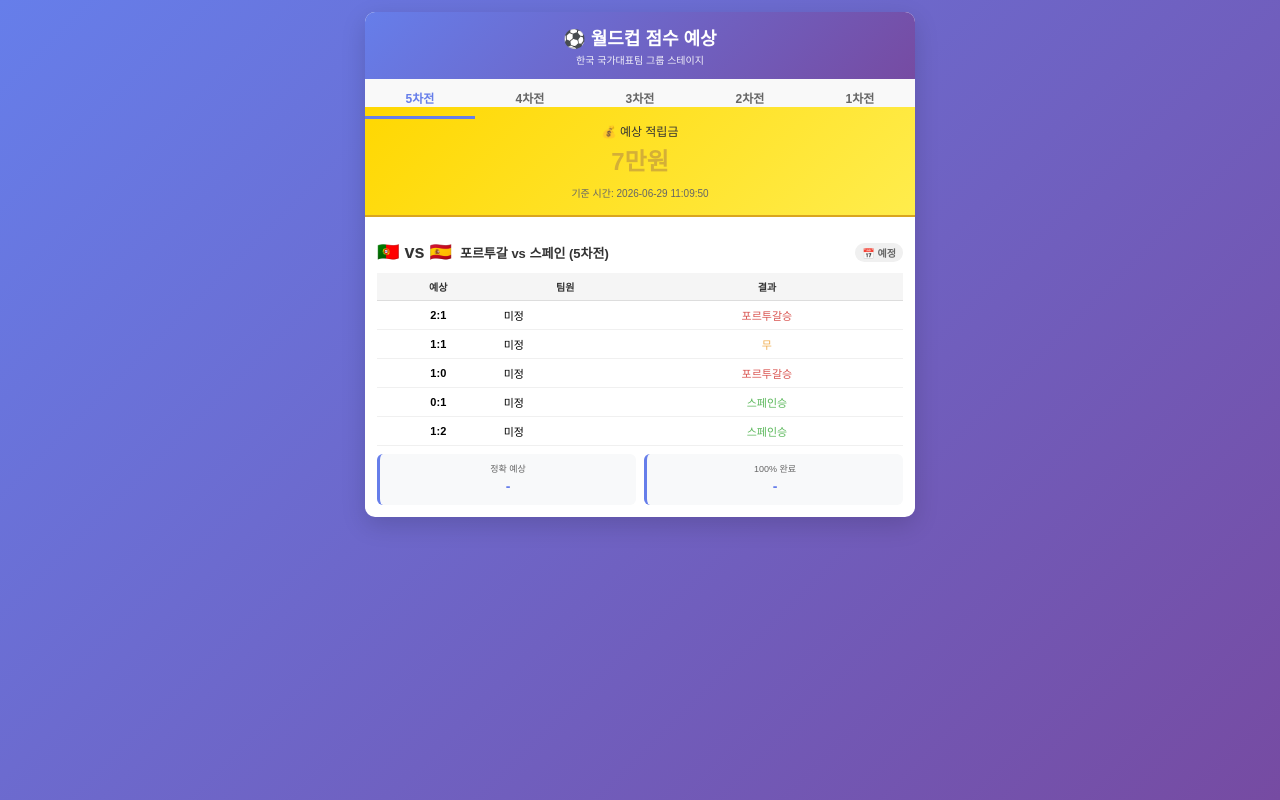
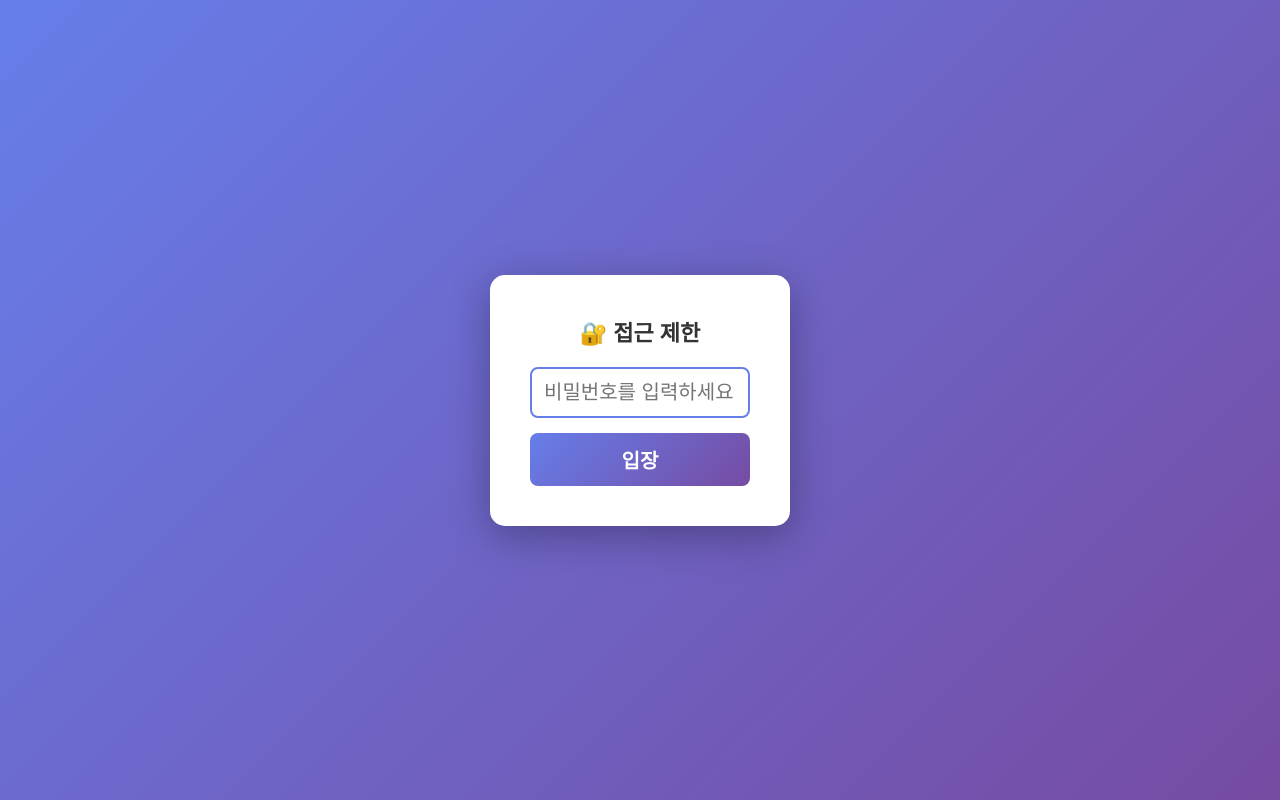
Before and after one commit to ihavnoth/worldcup-prediction, a plain HTML site: page index.html in a window 1280 px wide. Drawn offline with Linux system fonts and the light colour scheme.

Commit message:
font size up

```diff
--- a/index.html
+++ b/index.html
@@ -6,6 +6,81 @@
     <title>축구 점수 예상 대시보드</title>
     <style>
         * { margin: 0; padding: 0; box-sizing: border-box; }
+
+        /* 비밀번호 입력 화면 */
+        .password-screen {
+            position: fixed;
+            top: 0;
+            left: 0;
+            width: 100%;
+            height: 100%;
+            background: linear-gradient(135deg, #667eea 0%, #764ba2 100%);
+            display: flex;
+            justify-content: center;
+            align-items: center;
+            z-index: 1000;
+        }
+        .password-screen.hidden {
+            display: none;
+        }
+        .password-box {
+            background: white;
+            padding: 40px;
+            border-radius: 15px;
+            box-shadow: 0 10px 40px rgba(0,0,0,0.3);
+            text-align: center;
+            max-width: 300px;
+            width: 90%;
+        }
+        .password-box h2 {
+            font-family: 'Malgun Gothic', '맑은고딕', sans-serif;
+            color: #333;
+            margin-bottom: 20px;
+            font-size: 22px;
+        }
+        .password-box input {
+            width: 100%;
+            padding: 12px;
+            border: 2px solid #ddd;
+            border-radius: 8px;
+            font-size: 20px;
+            margin-bottom: 15px;
+            font-family: 'Malgun Gothic', '맑은고딕', sans-serif;
+            transition: border-color 0.3s;
+        }
+        .password-box input:focus {
+            outline: none;
+            border-color: #667eea;
+        }
+        .password-box button {
+            width: 100%;
+            padding: 12px;
+            background: linear-gradient(135deg, #667eea 0%, #764ba2 100%);
+            color: white;
+            border: none;
+            border-radius: 8px;
+            font-size: 20px;
+            font-weight: bold;
+            cursor: pointer;
+            font-family: 'Malgun Gothic', '맑은고딕', sans-serif;
+            transition: transform 0.2s;
+        }
+        .password-box button:hover {
+            transform: translateY(-2px);
+        }
+        .password-box button:active {
+            transform: translateY(0);
+        }
+        .error-message {
+            color: #d9534f;
+            font-size: 14px;
+            margin-top: 10px;
+            display: none;
+        }
+        .error-message.show {
+            display: block;
+        }
+
         body {
             font-family: 'Malgun Gothic', '맑은고딕', sans-serif;
             background: linear-gradient(135deg, #667eea 0%, #764ba2 100%);
@@ -26,8 +101,8 @@
             padding: 12px;
             text-align: center;
         }
-        .header h1 { font-size: 18px; margin-bottom: 2px; font-weight: bold; }
-        .header p { font-size: 10px; opacity: 0.9; }
+        .header h1 { font-size: 24px; margin-bottom: 2px; font-weight: bold; }
+        .header p { font-size: 14px; opacity: 0.9; }
 
         /* 탭 스타일 */
         .tabs {
@@ -42,7 +117,7 @@
             background: none;
             border: none;
             cursor: pointer;
-            font-size: 12px;
+            font-size: 16px;
             font-weight: bold;
             color: #666;
             transition: all 0.3s;
@@ -76,17 +151,17 @@
             margin: -12px -12px 12px -12px;
         }
         .gold-banner > div:first-child {
-            font-size: 12px;
+            font-size: 16px;
             color: #333;
             margin-bottom: 3px;
         }
         .gold-banner > div:nth-child(2) {
-            font-size: 24px;
+            font-size: 30px;
             font-weight: bold;
             color: #d4af37;
         }
         .gold-banner > div:last-child {
-            font-size: 10px;
+            font-size: 13px;
             color: #666;
             margin-top: 8px;
         }
@@ -99,7 +174,7 @@
             align-items: center;
             gap: 8px;
             margin-bottom: 10px;
-            font-size: 13px;
+            font-size: 17px;
             font-weight: bold;
             color: #333;
             flex-wrap: wrap;
@@ -109,7 +184,7 @@
             display: inline-block;
             padding: 2px 7px;
             border-radius: 12px;
-            font-size: 10px;
+            font-size: 13px;
             font-weight: bold;
             margin-left: auto;
         }
@@ -125,7 +200,7 @@
             width: 100%;
             border-collapse: collapse;
             margin-bottom: 8px;
-            font-size: 11px;
+            font-size: 15px;
         }
         thead {
             background: #f5f5f5;
@@ -136,17 +211,17 @@
             text-align: center;
             font-weight: 600;
             color: #333;
-            font-size: 10px;
+            font-size: 14px;
         }
         td {
             padding: 6px 4px;
             text-align: center;
             border-bottom: 1px solid #f0f0f0;
-            font-size: 11px;
+            font-size: 15px;
         }
         tbody tr:hover { background: #fafafa; }
         .team-name { text-align: left; font-weight: 500; }
-        .score { font-weight: bold; font-size: 11px; }
+        .score { font-weight: bold; font-size: 15px; }
         .stats {
             display: grid;
             grid-template-columns: repeat(auto-fit, minmax(120px, 1fr));
@@ -161,18 +236,28 @@
             border-left: 3px solid #667eea;
         }
         .stat-value {
-            font-size: 14px;
+            font-size: 18px;
             font-weight: bold;
             color: #667eea;
             margin: 3px 0;
         }
         .stat-label {
-            font-size: 9px;
+            font-size: 13px;
             color: #666;
         }
     </style>
 </head>
 <body>
+    <!-- 비밀번호 보호 화면 -->
+    <div id="passwordScreen" class="password-screen">
+        <div class="password-box">
+            <h2>🔐 접근 제한</h2>
+            <input type="password" id="passwordInput" placeholder="비밀번호를 입력하세요" onkeypress="if(event.key==='Enter') checkPassword()">
+            <button onclick="checkPassword()">입장</button>
+            <div id="errorMessage" class="error-message">비밀번호가 틀렸습니다</div>
+        </div>
+    </div>
+
     <div class="container">
         <div class="header">
             <h1>⚽ 월드컵 점수 예상</h1>
@@ -506,6 +591,28 @@
     </div>
 
     <script>
+        // 비밀번호 설정 (간단한 비밀번호: 1601)
+        const CORRECT_PASSWORD = "1601";
+
+        function checkPassword() {
+            const input = document.getElementById('passwordInput').value;
+            const errorMsg = document.getElementById('errorMessage');
+
+            if (input === CORRECT_PASSWORD) {
+                document.getElementById('passwordScreen').classList.add('hidden');
+                errorMsg.classList.remove('show');
+            } else {
+                errorMsg.classList.add('show');
+                document.getElementById('passwordInput').value = '';
+                document.getElementById('passwordInput').focus();
+            }
+        }
+
+        // 페이지 로드 시 비밀번호 입력에 포커스
+        window.addEventListener('load', function() {
+            document.getElementById('passwordInput').focus();
+        });
+
         function switchTab(tabId) {
             // 모든 탭 콘텐츠 숨기기
             const contents = document.querySelectorAll('.tab-content');
```
